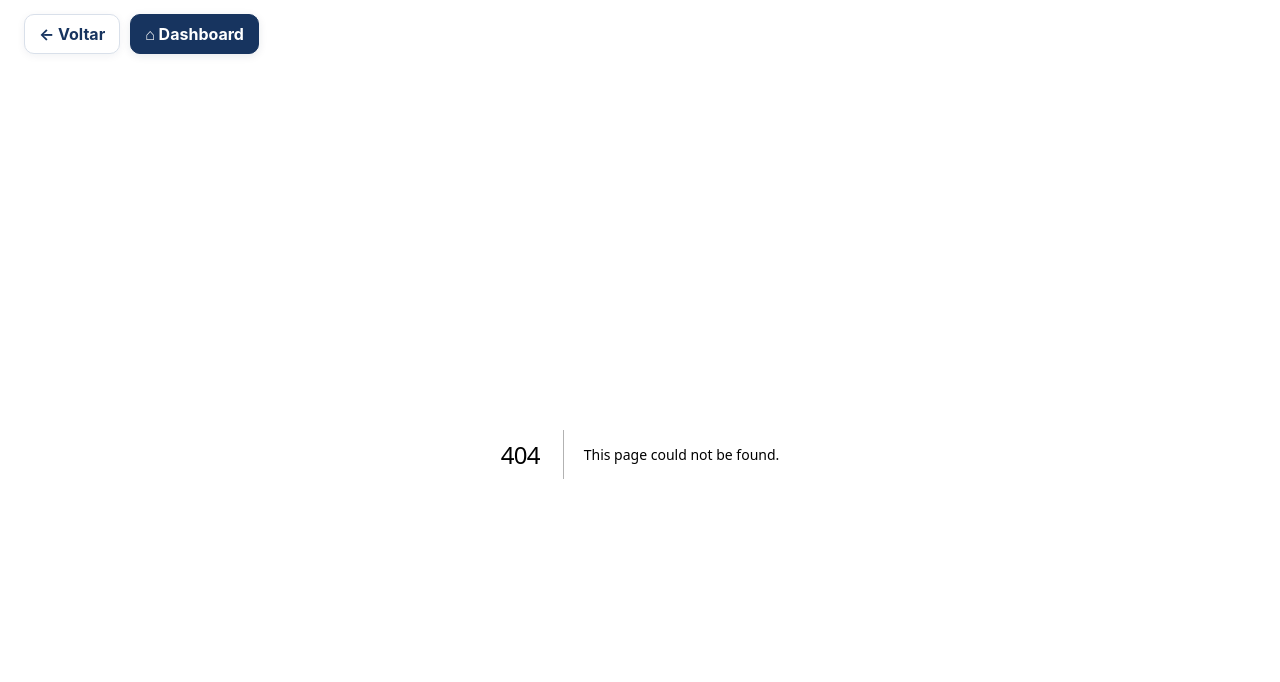
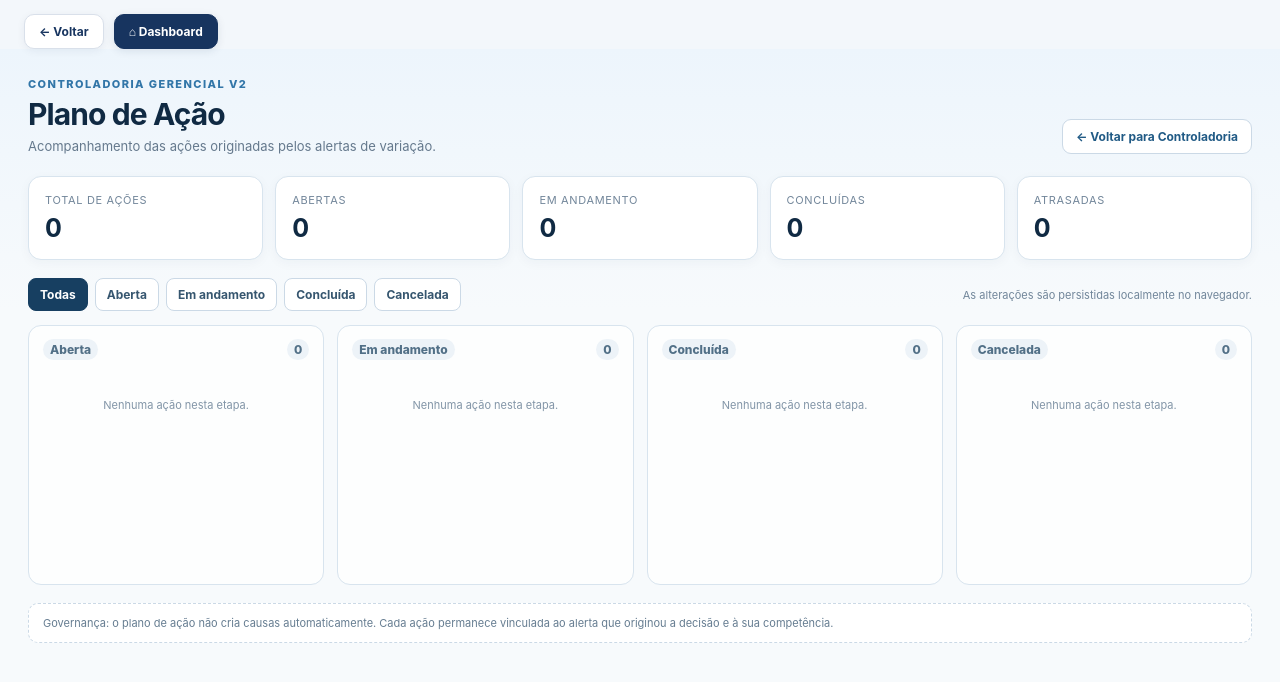
Before and after one commit to cardoso4009-byte/bp-financeiro-bi, a Next.js app: page /plano-acao-gerencial-v2 in a window 1280 px wide. Before the commit this address had no page. Shown: the top 682 px of the page. Built offline with nearby package versions, Linux system fonts and the light colour scheme.

Commit message:
feat: cria plano de ação gerencial V2

```diff
--- /dev/null
+++ b/app/plano-acao-gerencial-v2/page.tsx
@@ -0,0 +1,79 @@
+'use client'
+
+import { useMemo, useState } from 'react'
+import type { V2ManagementAction, ManagementActionStatus } from '@/lib/v2-management'
+import { readV2ManagementActions, writeV2ManagementActions, readV2ManagementAlerts } from '@/lib/v2-management-storage'
+import { updateManagementAction } from '@/lib/v2-management-workflow'
+
+const statusLabel: Record<ManagementActionStatus,string> = { aberta:'Aberta', em_andamento:'Em andamento', concluida:'Concluída', cancelada:'Cancelada' }
+const statusClass: Record<ManagementActionStatus,string> = { aberta:'open', em_andamento:'progress', concluida:'done', cancelada:'cancelled' }
+const brl=(n:number)=>n.toLocaleString('pt-BR',{style:'currency',currency:'BRL',maximumFractionDigits:0})
+
+export default function PlanoAcaoGerencialV2(){
+  const [actions,setActions]=useState<V2ManagementAction[]>(()=>readV2ManagementActions())
+  const [filter,setFilter]=useState<'todas'|ManagementActionStatus>('todas')
+  const alerts=useMemo(()=>readV2ManagementAlerts(),[])
+  const alertMap=useMemo(()=>new Map(alerts.map(alert=>[alert.id,alert])),[alerts])
+  const today=new Date().toISOString().slice(0,10)
+  const visible=useMemo(()=>actions.filter(action=>filter==='todas'||action.status===filter).sort((a,b)=>(a.dueDate||'9999-12-31').localeCompare(b.dueDate||'9999-12-31')),[actions,filter])
+  const metrics=useMemo(()=>({
+    total:actions.length,
+    aberta:actions.filter(a=>a.status==='aberta').length,
+    em_andamento:actions.filter(a=>a.status==='em_andamento').length,
+    concluida:actions.filter(a=>a.status==='concluida').length,
+    atrasada:actions.filter(a=>Boolean(a.dueDate)&&a.dueDate!<today&&a.status!=='concluida'&&a.status!=='cancelada').length,
+  }),[actions,today])
+  function changeStatus(action:V2ManagementAction,status:ManagementActionStatus){
+    const updated=updateManagementAction(action,{status})
+    const next=actions.map(item=>item.id===action.id?updated:item)
+    setActions(next)
+    writeV2ManagementActions(next)
+  }
+  return <main>
+    <style>{`
+      :root{font-family:Inter,system-ui,-apple-system,BlinkMacSystemFont,"Segoe UI",sans-serif}*{box-sizing:border-box}
+      body{margin:0;background:#f3f7fb;color:#102a43}main{min-height:100vh;padding:28px;background:linear-gradient(180deg,#edf5fc 0,#f7fafc 260px)}
+      .wrap{max-width:1380px;margin:0 auto}.top{display:flex;justify-content:space-between;align-items:flex-end;gap:20px;margin-bottom:22px}
+      .eyebrow{font-size:11px;font-weight:800;letter-spacing:.13em;color:#3276a8}h1{margin:5px 0 6px;font-size:30px}.subtitle{margin:0;color:#65798d;font-size:13px}
+      .back{display:inline-flex;padding:9px 13px;border:1px solid #cbd9e6;border-radius:9px;background:#fff;color:#205a85;text-decoration:none;font-size:12px;font-weight:700}
+      .metrics{display:grid;grid-template-columns:repeat(5,1fr);gap:12px;margin-bottom:18px}.metric{padding:16px;border:1px solid #d8e4ee;border-radius:13px;background:#fff;box-shadow:0 3px 12px rgba(20,55,85,.04)}
+      .metric span{display:block;color:#72869a;font-size:11px;text-transform:uppercase;letter-spacing:.06em}.metric strong{display:block;margin-top:6px;font-size:25px}
+      .toolbar{display:flex;justify-content:space-between;align-items:center;gap:12px;margin-bottom:14px}.filters{display:flex;gap:7px;flex-wrap:wrap}
+      button{border:1px solid #cbd9e6;border-radius:8px;background:#fff;padding:8px 11px;color:#36566f;font-weight:700;font-size:12px;cursor:pointer}button.active{background:#173f61;color:#fff;border-color:#173f61}
+      .hint{font-size:11px;color:#71869a}.board{display:grid;grid-template-columns:repeat(4,1fr);gap:13px;align-items:start}
+      .column{min-height:260px;padding:11px;border:1px solid #d8e4ee;border-radius:13px;background:rgba(255,255,255,.75)}.column-title{display:flex;justify-content:space-between;align-items:center;margin:2px 3px 10px;font-size:12px;font-weight:800}
+      .column-title span{padding:3px 7px;border-radius:99px;background:#edf3f8;color:#527087}.action{padding:13px;margin-bottom:9px;border:1px solid #d9e5ee;border-radius:11px;background:#fff}.action:last-child{margin-bottom:0}
+      .action-head{display:flex;justify-content:space-between;gap:8px;align-items:flex-start}.action strong{font-size:13px;line-height:1.35}
+      .badge{padding:4px 7px;border-radius:99px;font-size:9px;font-weight:800;text-transform:uppercase;white-space:nowrap}.badge.open{background:#fff4d7;color:#8a6100}.badge.progress{background:#e8f3ff;color:#27618e}.badge.done{background:#e6f7ee;color:#22724b}.badge.cancelled{background:#eef1f4;color:#697989}
+      .meta{margin-top:9px;color:#71859a;font-size:10px;line-height:1.5}.meta b{color:#415c72}.overdue{color:#b44b3e!important;font-weight:800}.actions{display:flex;gap:6px;margin-top:10px;flex-wrap:wrap}.actions button{padding:6px 8px;font-size:10px}
+      .empty{padding:28px 8px;text-align:center;color:#8295a7;font-size:11px}.footer-note{margin-top:18px;padding:12px 14px;border:1px dashed #cbd9e6;border-radius:10px;background:#fff;color:#667d91;font-size:11px}
+      @media(max-width:1050px){.metrics{grid-template-columns:repeat(3,1fr)}.board{grid-template-columns:repeat(2,1fr)}}@media(max-width:650px){main{padding:16px}.top{align-items:flex-start;flex-direction:column}.metrics{grid-template-columns:repeat(2,1fr)}.board{grid-template-columns:1fr}}
+    `}</style>
+    <div className="wrap">
+      <div className="top"><div><div className="eyebrow">CONTROLADORIA GERENCIAL V2</div><h1>Plano de Ação</h1><p className="subtitle">Acompanhamento das ações originadas pelos alertas de variação.</p></div><a className="back" href="/controladoria-gerencial-v2">← Voltar para Controladoria</a></div>
+      <section className="metrics"><Metric label="Total de ações" value={metrics.total}/><Metric label="Abertas" value={metrics.aberta}/><Metric label="Em andamento" value={metrics.em_andamento}/><Metric label="Concluídas" value={metrics.concluida}/><Metric label="Atrasadas" value={metrics.atrasada}/></section>
+      <div className="toolbar"><div className="filters">{(['todas','aberta','em_andamento','concluida','cancelada'] as const).map(value=><button key={value} className={filter===value?'active':''} onClick={()=>setFilter(value)}>{value==='todas'?'Todas':statusLabel[value]}</button>)}</div><div className="hint">As alterações são persistidas localmente no navegador.</div></div>
+      <section className="board">
+        {(['aberta','em_andamento','concluida','cancelada'] as ManagementActionStatus[]).map(status=>{
+          const column=visible.filter(action=>action.status===status)
+          return <div className="column" key={status}><div className="column-title"><span>{statusLabel[status]}</span><span>{column.length}</span></div>
+            {column.length===0?<div className="empty">Nenhuma ação nesta etapa.</div>:column.map(action=>{
+              const alert=alertMap.get(action.alertId)
+              const overdue=Boolean(action.dueDate)&&action.dueDate!<today&&action.status!=='concluida'&&action.status!=='cancelada'
+              return <article className="action" key={action.id}><div className="action-head"><strong>{action.description}</strong><span className={'badge '+statusClass[action.status]}>{statusLabel[action.status]}</span></div>
+                <div className="meta"><div><b>Alerta:</b> {alert?.label||action.alertId}</div><div><b>Competência:</b> {alert?.period||'—'}</div><div><b>Responsável:</b> {action.owner||'Não definido'}</div>
+                  <div className={overdue?'overdue':''}><b>Prazo:</b> {action.dueDate?new Date(action.dueDate+'T00:00:00').toLocaleDateString('pt-BR'):'Não definido'}{overdue?' • ATRASADA':''}</div>
+                  {alert&&<div><b>Variação:</b> {brl(alert.variance)}{alert.variancePercent!==undefined?' • '+(alert.variancePercent*100).toFixed(1).replace('.',',')+'%':''}</div>}
+                </div>
+                {status!=='concluida'&&status!=='cancelada'&&<div className="actions">{status==='aberta'&&<button onClick={()=>changeStatus(action,'em_andamento')}>Iniciar</button>}{status==='em_andamento'&&<button onClick={()=>changeStatus(action,'concluida')}>Concluir</button>}<button onClick={()=>changeStatus(action,'cancelada')}>Cancelar</button></div>}
+                {(status==='concluida'||status==='cancelada')&&<div className="actions"><button onClick={()=>changeStatus(action,'aberta')}>Reabrir</button></div>}
+              </article>
+            })}
+          </div>
+        })}
+      </section>
+      <div className="footer-note">Governança: o plano de ação não cria causas automaticamente. Cada ação permanece vinculada ao alerta que originou a decisão e à sua competência.</div>
+    </div>
+  </main>
+}
+function Metric({label,value}:{label:string;value:number}){return <div className="metric"><span>{label}</span><strong>{value}</strong></div>}
```
